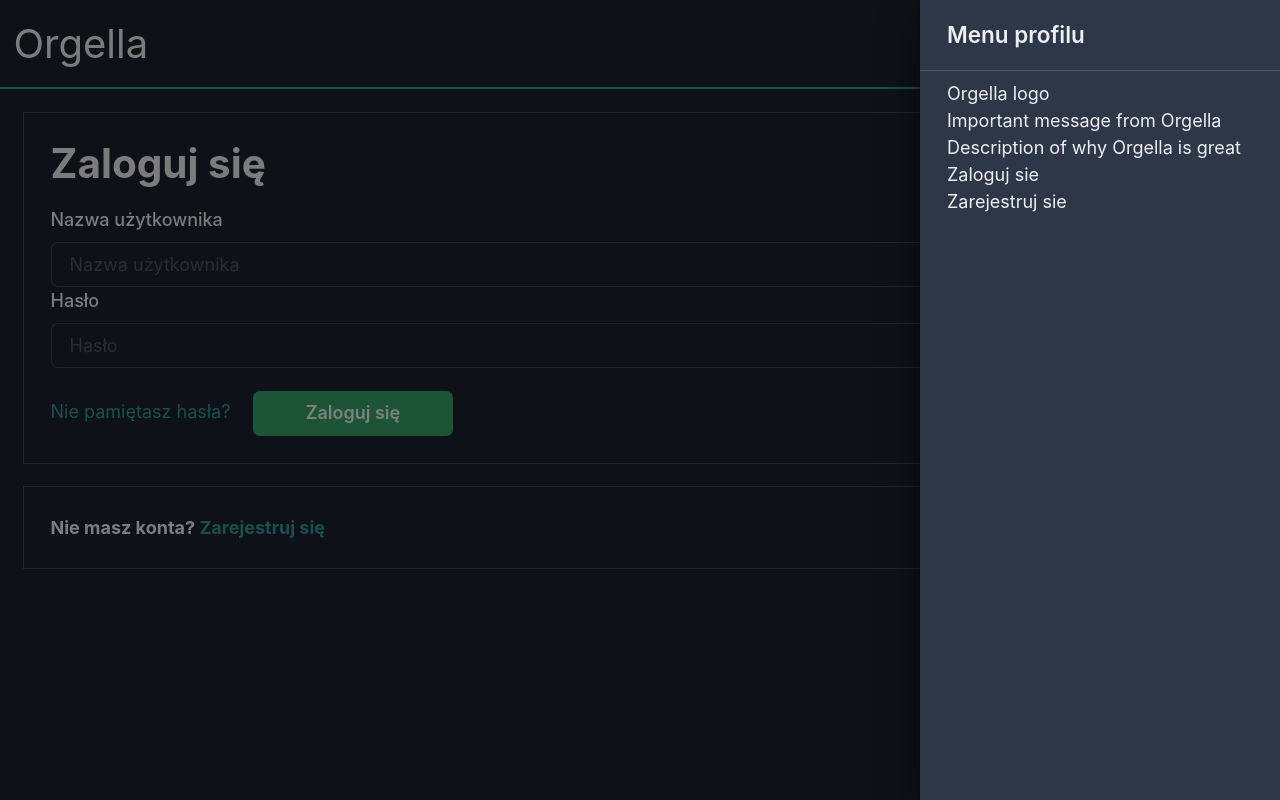
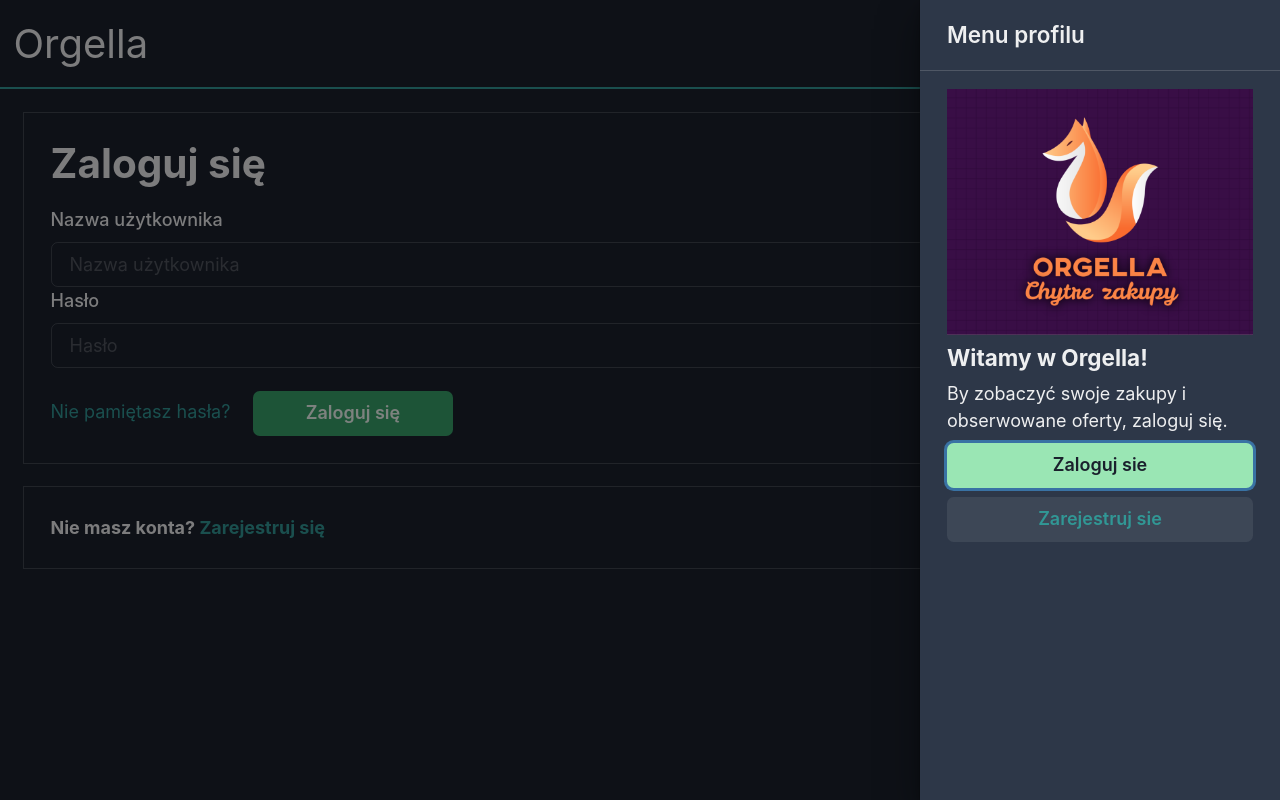
Before and after one commit to qverkk/orgella-website, a Next.js app: page /login in a window 1280 px wide. Both pictures are taken after a click on the button "Profile". Built offline with nearby package versions, Linux system fonts and the light colour scheme.

Commit message:
Finished designing the right drawer

```diff
--- a/components/navbar/profile/loggedout/profile-out.jsx
+++ b/components/navbar/profile/loggedout/profile-out.jsx
@@ -1,3 +1,4 @@
+import { Box, Button, Heading, Image, Link, Text } from "@chakra-ui/react";
 import { useRouter } from "next/router";
 
 export default function LoggedOutProfile({ login }) {
@@ -12,14 +13,26 @@ export default function LoggedOutProfile({ login }) {
   };
 
   return (
-    <>
-      <div>Orgella logo</div>
-      <div>Important message from Orgella</div>
-      <div>Description of why Orgella is great</div>
-      <div>
-        <button onClick={forwardToLoginPage}>Zaloguj sie</button>
-      </div>
-      <div onClick={forwardToRegisterPage}>Zarejestruj sie</div>
-    </>
+    <Box>
+      <Box mt={2}>
+        <Image src="/images/logo.png" />
+      </Box>
+      <Box mt={2}>
+        <Heading fontSize="xl">Witamy w Orgella!</Heading>
+      </Box>
+      <Box mt={2}>
+        <Text>By zobaczyć swoje zakupy i obserwowane oferty, zaloguj się.</Text>
+      </Box>
+      <Box mt={2}>
+        <Button onClick={forwardToLoginPage} w="100%" colorScheme="green">
+          Zaloguj sie
+        </Button>
+      </Box>
+      <Box mt={2}>
+        <Button color="teal.500" w="100%" onClick={forwardToRegisterPage}>
+          Zarejestruj sie
+        </Button>
+      </Box>
+    </Box>
   );
 }
```
Also changed, not shown: public/images/logo.png (added).
